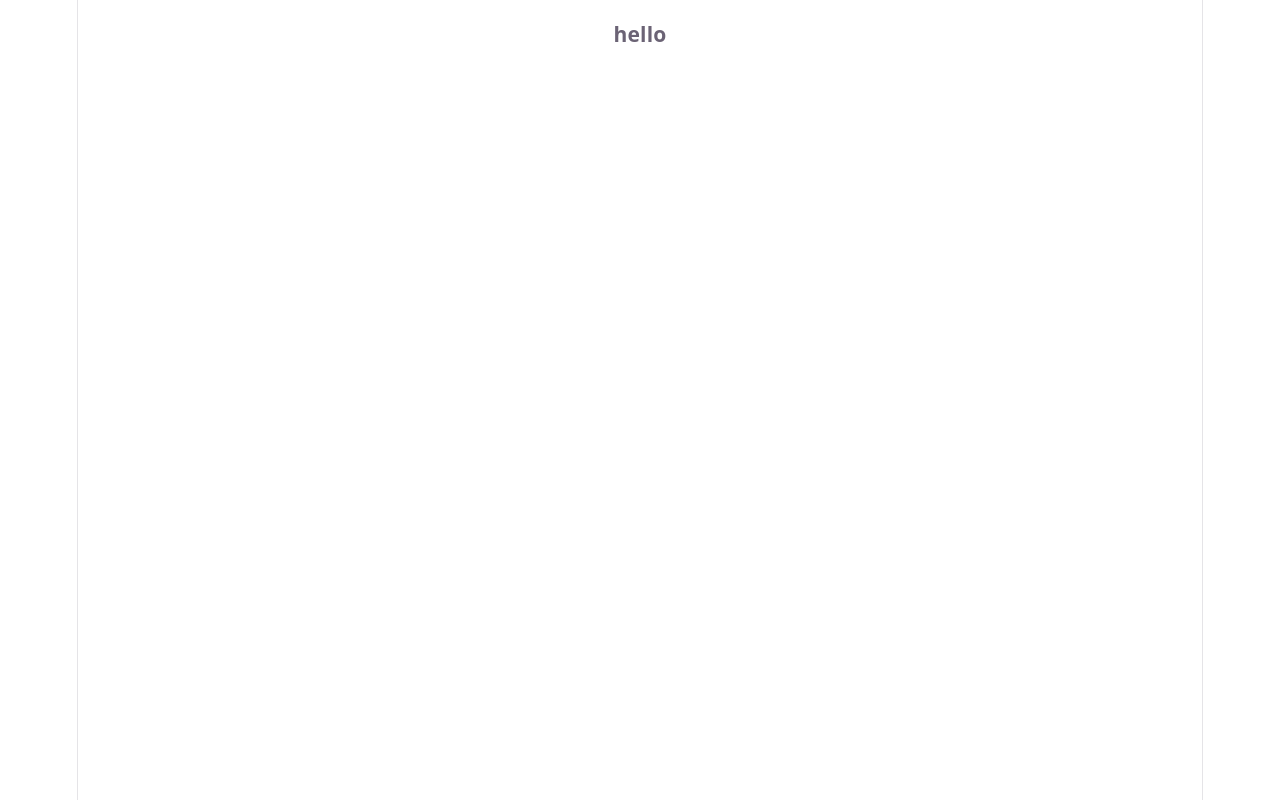
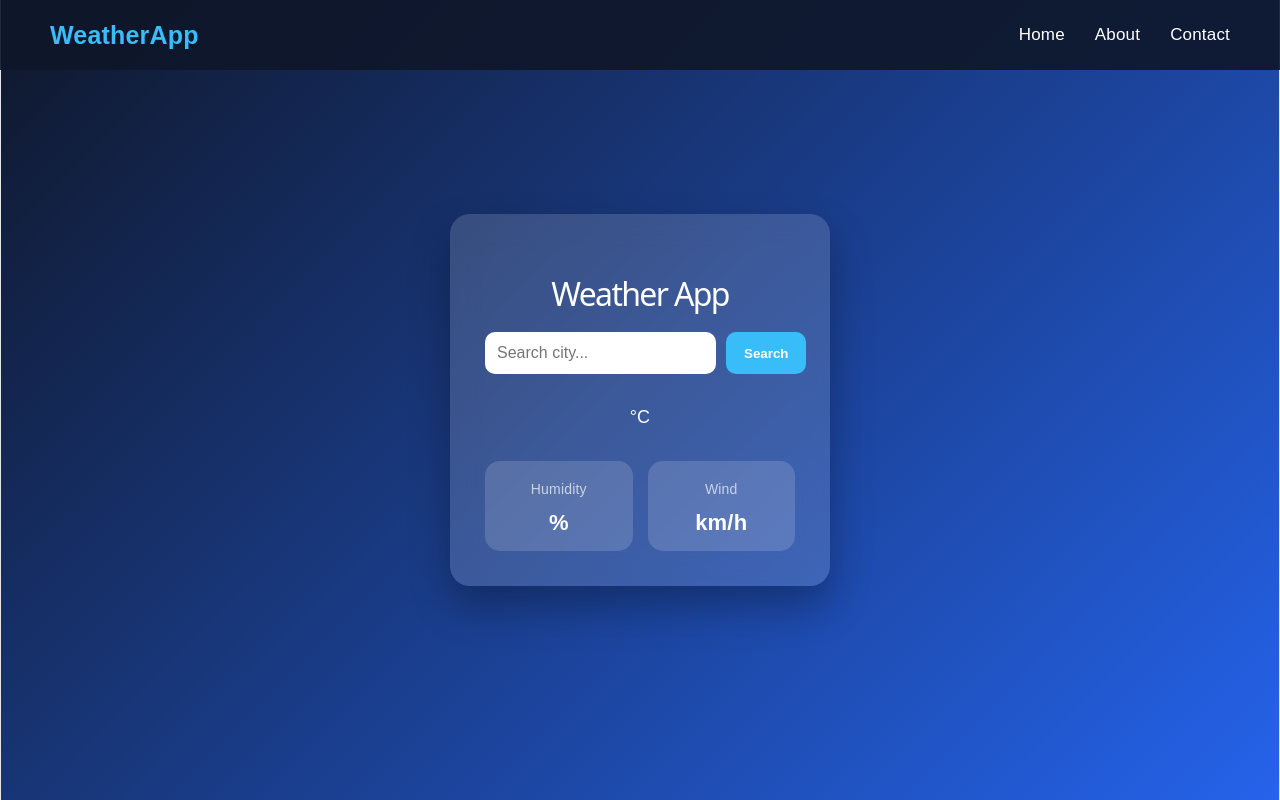
Before and after one commit to muhammadniishad786-rgb/weatherApp, a React (Vite) app: page / in a window 1280 px wide. Built offline with nearby package versions, Linux system fonts and the light colour scheme.

Commit message:
Added weather app UI and navbar

```diff
--- a/package.json
+++ b/package.json
@@ -11,7 +11,8 @@
   },
   "dependencies": {
     "react": "^19.2.7",
-    "react-dom": "^19.2.7"
+    "react-dom": "^19.2.7",
+    "react-router-dom": "^7.18.1"
   },
   "devDependencies": {
     "@babel/core": "^7.29.7",
--- a/src/App.jsx
+++ b/src/App.jsx
@@ -1,9 +1,15 @@
-
+import { BrowserRouter, Route, Routes } from "react-router-dom"
+import Navbar from "./components/navBar/Nav"
+import Weather from "./components/weatherApp/Weather"
 function App() {
   return (
-    <>
-      <h3>hello</h3>
-    </>
+    <BrowserRouter>
+     <Navbar />
+      <Routes>
+        <Route path="/" element={<Weather />} />
+      </Routes>
+    </BrowserRouter>
+
   )
 }
 
--- /dev/null
+++ b/src/components/navBar/Nav.css
@@ -0,0 +1,76 @@
+.navbar {
+
+  width: 100%;
+
+  height: 70px;
+
+  display: flex;
+
+  justify-content: space-between;
+
+  align-items: center;
+
+
+  padding: 0 50px;
+
+
+  background: rgba(15, 23, 42, 0.9);
+
+
+  color: white;
+
+
+  position: fixed;
+
+  top: 0;
+
+  left: 0;
+
+
+  z-index: 1000;
+
+}
+
+
+
+.logo {
+
+  font-size: 25px;
+
+  font-weight: bold;
+
+  color: #38bdf8;
+
+}
+
+
+
+.nav-links {
+
+  display: flex;
+
+  gap: 30px;
+
+}
+
+
+
+.nav-links a {
+
+  color: white;
+
+  text-decoration: none;
+
+  font-size: 17px;
+
+  transition: 0.3s;
+
+}
+
+
+
+.nav-links a:hover {
+
+  color: #38bdf8;
+
+}
--- /dev/null
+++ b/src/components/navBar/Nav.jsx
@@ -0,0 +1,33 @@
+import React from "react";
+import "./Nav.css";
+import {Link} from "react-router-dom";
+
+function Navbar() {
+  return (
+   <nav className="navbar">
+      <div className="logo">
+        WeatherApp
+      </div>
+
+
+      <div className="nav-links">
+
+        <Link to="/">
+          Home
+        </Link>
+
+        <Link to="/about">
+          About
+        </Link>
+
+        <Link to="/contact">
+          Contact
+        </Link>
+
+      </div>
+
+    </nav>
+  );
+}
+
+export default Navbar;
--- /dev/null
+++ b/src/components/weatherApp/Weather.css
@@ -0,0 +1,297 @@
+* {
+  margin: 0;
+  padding: 0;
+  box-sizing: border-box;
+  font-family: Arial, Helvetica, sans-serif;
+}
+
+
+html,
+body,
+#root {
+  width: 100%;
+  min-height: 100%;
+}
+
+
+/* Full Screen Container */
+
+.weather-container {
+
+  width: 100%;
+
+  min-height: 100vh;
+
+  display: flex;
+
+  justify-content: center;
+
+  align-items: center;
+
+
+  background: linear-gradient(
+    135deg,
+    #0f172a,
+    #2563eb
+  );
+
+}
+
+
+
+/* Main Card */
+
+.weather-card {
+
+  width: 380px;
+
+  padding: 35px;
+
+
+  background: rgba(255,255,255,0.15);
+
+  backdrop-filter: blur(15px);
+
+
+  border-radius: 20px;
+
+
+  text-align: center;
+
+
+  color: white;
+
+
+  box-shadow:
+  0 20px 40px rgba(0,0,0,0.3);
+
+}
+
+
+
+/* Title */
+
+.weather-card h1 {
+
+  font-size: 32px;
+
+  margin-bottom: 25px;
+
+  color: white;
+
+}
+
+
+
+/* Search Section */
+
+.search-box {
+
+  display: flex;
+
+  gap: 10px;
+
+  margin-bottom: 30px;
+
+}
+
+
+
+.search-box input {
+
+  flex: 1;
+
+  padding: 12px;
+
+
+  border: none;
+
+  outline: none;
+
+
+  border-radius: 10px;
+
+
+  font-size: 16px;
+
+}
+
+
+
+.search-box input:focus {
+
+  box-shadow:
+  0 0 10px rgba(56,189,248,0.8);
+
+}
+
+
+
+.search-box button {
+
+
+  padding: 12px 18px;
+
+
+  border: none;
+
+
+  border-radius: 10px;
+
+
+  background: #38bdf8;
+
+
+  color: white;
+
+
+  font-weight: bold;
+
+
+  cursor: pointer;
+
+
+  transition: 0.3s;
+
+}
+
+
+
+.search-box button:hover {
+
+  background: #0284c7;
+
+}
+
+
+
+/* Weather Information */
+
+
+.weather-info h2 {
+
+  font-size: 30px;
+
+  margin-bottom: 10px;
+  color: white;
+
+}
+
+
+
+/* Temperature */
+
+.temp {
+
+  font-size: 65px;
+
+  font-weight: bold;
+
+  color: white;
+
+  margin: 15px 0;
+
+}
+
+
+
+/* Description */
+
+.description {
+
+  font-size: 22px;
+
+  color: #dbeafe;
+
+  text-transform: capitalize;
+
+}
+
+
+
+/* Humidity and Wind Container */
+
+
+.details {
+
+  display: flex;
+
+  justify-content: space-between;
+
+  gap: 15px;
+
+
+  margin-top: 30px;
+
+}
+
+
+
+/* Humidity and Wind Cards */
+
+
+.detail-box {
+
+
+  flex: 1;
+
+
+  background: rgba(255,255,255,0.15);
+
+
+  padding: 15px;
+
+
+  border-radius: 15px;
+
+
+}
+
+
+
+.detail-box p {
+
+
+  color: #cbd5e1;
+
+
+  font-size: 14px;
+
+
+  margin-bottom: 8px;
+
+}
+
+
+
+.detail-box h3 {
+
+
+  color: white;
+
+
+  font-size: 22px;
+
+}
+
+
+
+/* Loading */
+
+
+.loading {
+
+
+  margin-top: 20px;
+
+
+  color: #38bdf8;
+
+
+  font-size: 18px;
+
+
+  font-weight: bold;
+
+
+}
--- /dev/null
+++ b/src/components/weatherApp/Weather.jsx
@@ -0,0 +1,123 @@
+import React, { useState } from "react";
+import "./Weather.css";
+import Navbar from "../navBar/Nav";
+
+function Weather() {
+    const API_KEY = import.meta.env.VITE_WHEATHER_APP_KEY;
+
+
+    const [city, setCity] = React.useState("");
+    const [weather, setWeather] = React.useState(null)
+    const [error, setError] = React.useState("")
+    const [loading, setLoading] = React.useState(false)
+
+    const url = `https://api.openweathermap.org/data/2.5/weather?q=${city}&appid=${API_KEY}&units=metric`;
+
+
+    // for getting the api function //
+    const getWeather = () => {
+        setLoading(true);
+
+        setTimeout(() => {
+            fetch(url)
+        .then((res) => {
+            if(!res.ok){
+                throw new Error("invalid city name");
+            }
+
+            return res.json();
+        })
+        .then((data) => {
+            setWeather(data);
+            setError(null)
+            setLoading(false)
+        })
+        .catch((err) => {
+            setError(err.message)
+            setWeather(null)
+            setLoading(false)
+        })
+        }, 1000);
+
+    }
+
+    // work the function when enter key press
+    const handlKeyDown = (e) => {
+        if(e.key === "Enter"){
+            getWeather();
+        }
+    }
+
+  return (
+    <>
+    <div className="weather-container">
+
+      <div className="weather-card">
+
+        <h1 className="title">
+          Weather App
+        </h1>
+
+        <div className="search-box">
+          <input
+            type="text"
+            placeholder="Search city..."
+            value={city}
+            onKeyDown={handlKeyDown}
+            onChange={(e) => setCity(e.target.value)}
+          />
+
+          <button onClick={getWeather}>
+            Search
+          </button>
+        </div>
+
+
+        <div className="weather-info">
+
+          {/* for error handling */}
+          {error && <h3 style={{color: "red"}}>{error}</h3>}
+
+          {/* for loading animation */}
+          {loading && <h3 style={{color: "white"}}>Loading ......</h3>}
+
+
+          {/* actual code */}
+          <h2>{weather?.name}</h2>
+
+          <div className="temperature">
+            {weather?.main?.temp} °C
+          </div>
+
+          <p className="description">
+            {weather?.weather?.[0]?.description}
+          </p>
+
+
+          <div className="details">
+
+            <div className="detail-box">
+              <p>Humidity</p>
+              <h3>{weather?.main?.humidity}%</h3>
+            </div>
+
+
+            <div className="detail-box">
+              <p>Wind</p>
+              <h3>{weather?.wind?.speed} km/h</h3>
+            </div>
+
+
+          </div>
+
+        </div>
+
+
+      </div>
+
+    </div>
+    </>
+  );
+}
+
+export default Weather;
```
Also changed, not shown: 2 other files (tests, documents, lock files or other folders).
